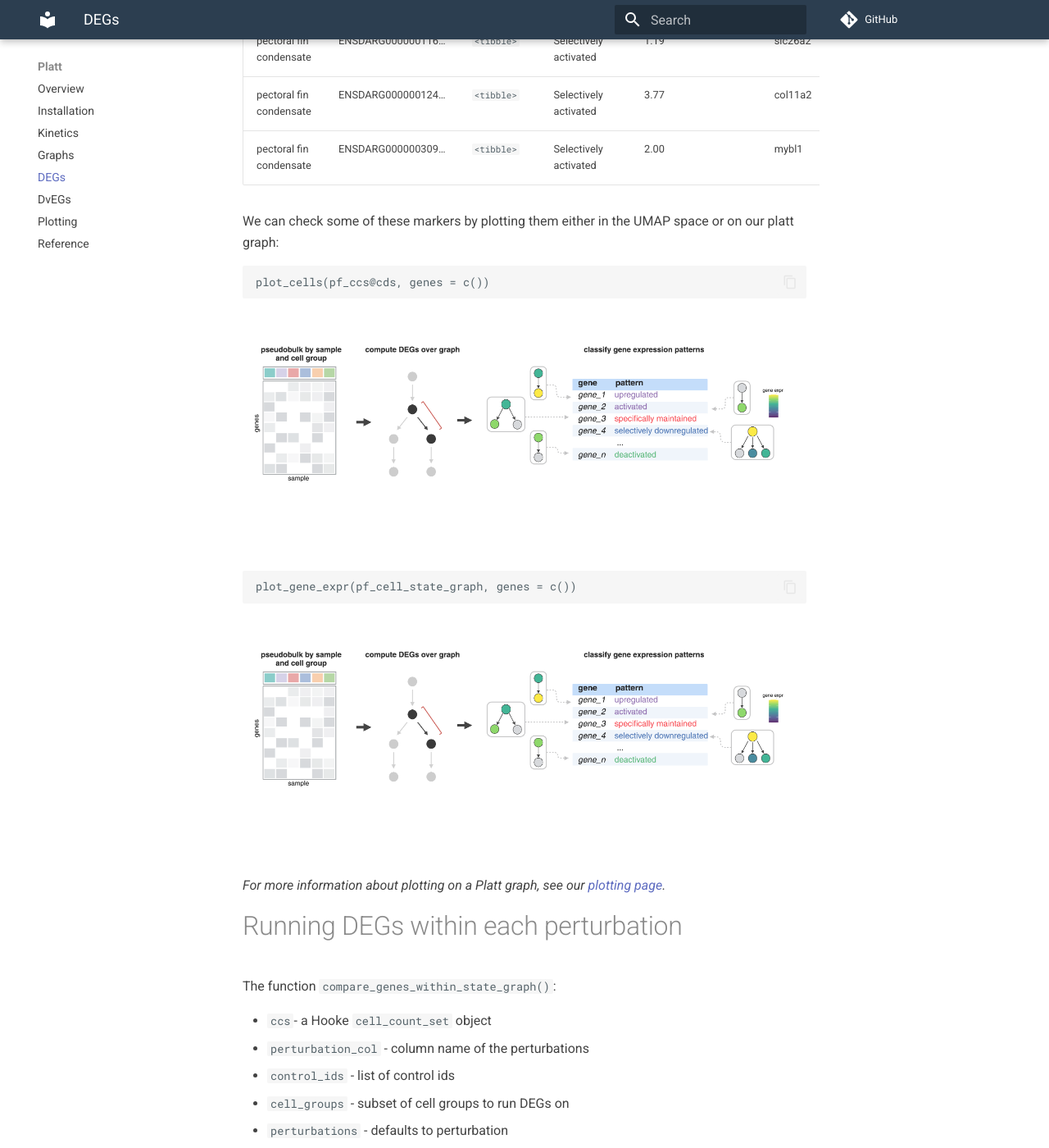
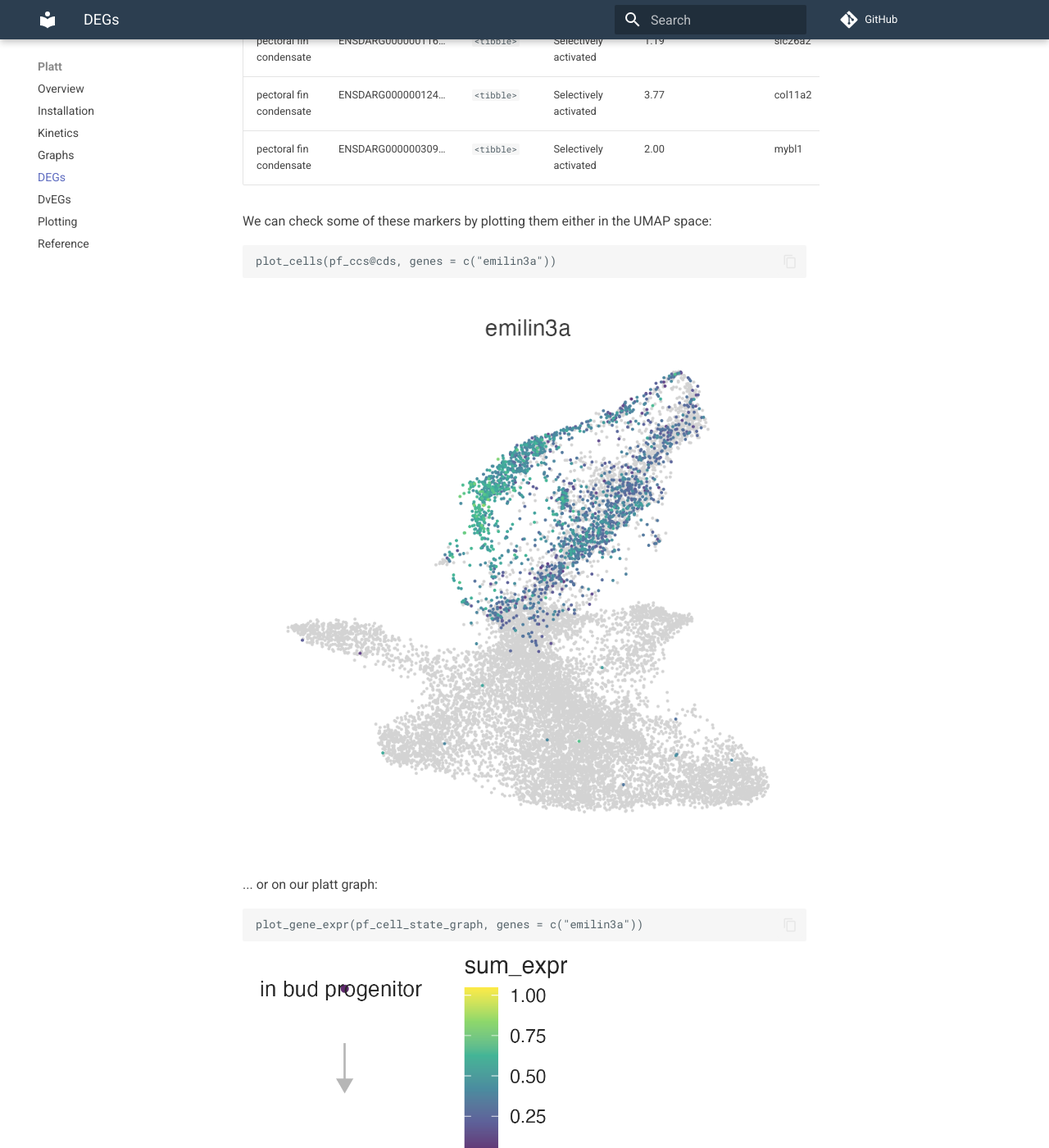
Before and after one commit to cole-trapnell-lab/platt, an MkDocs documentation site: the page built from docs/deg.md, in a window 1280 px wide and 1400 px high, scrolled down 1767 px. Shown: the whole window at 82% size. Built offline with MkDocs 1.6.1 and Material for MkDocs 9.7.7, drawn with Linux system fonts in a browser that asks for light colours; comment, search, counter and statistics services are not loaded; some of the changed text lies outside the part shown.

Commit message:
adding pf images

````diff
--- a/docs/deg.md
+++ b/docs/deg.md
@@ -49,20 +49,21 @@ pf_graph_degs %>%
 | pectoral fin condensate | ENSDARG000000124…  | `<tibble>` | Selectively activated      | 3.77                   | col11a2         |
 | pectoral fin condensate | ENSDARG000000309…  | `<tibble>` | Selectively activated      | 2.00                   | mybl1           |
 
-We can check some of these markers by plotting them either in the UMAP space or on our platt graph:
-
+We can check some of these markers by plotting them either in the UMAP space:
 
 ```
-plot_cells(pf_ccs@cds, genes = c())
+plot_cells(pf_ccs@cds, genes = c("emilin3a"))
 ```
 
-![](assets/degs_over_graph.png)
+![](assets/pf_emilin3a.png)
+
+... or on our platt graph:
 
 ```
-plot_gene_expr(pf_cell_state_graph, genes = c())
+plot_gene_expr(pf_cell_state_graph, genes = c("emilin3a"))
 ```
 
-![](assets/degs_over_graph.png)
+![](assets/pf_graph_emilin3a.png)
 
 _For more information about plotting on a Platt graph, see our [plotting page](https://cole-trapnell-lab.github.io/platt/plotting)._
 
````
Also changed, not shown: other parts of docs/deg.md (+1 -1 lines), docs/assets/pf_emilin3a.png (added), docs/assets/pf_graph_emilin3a.png (added).
